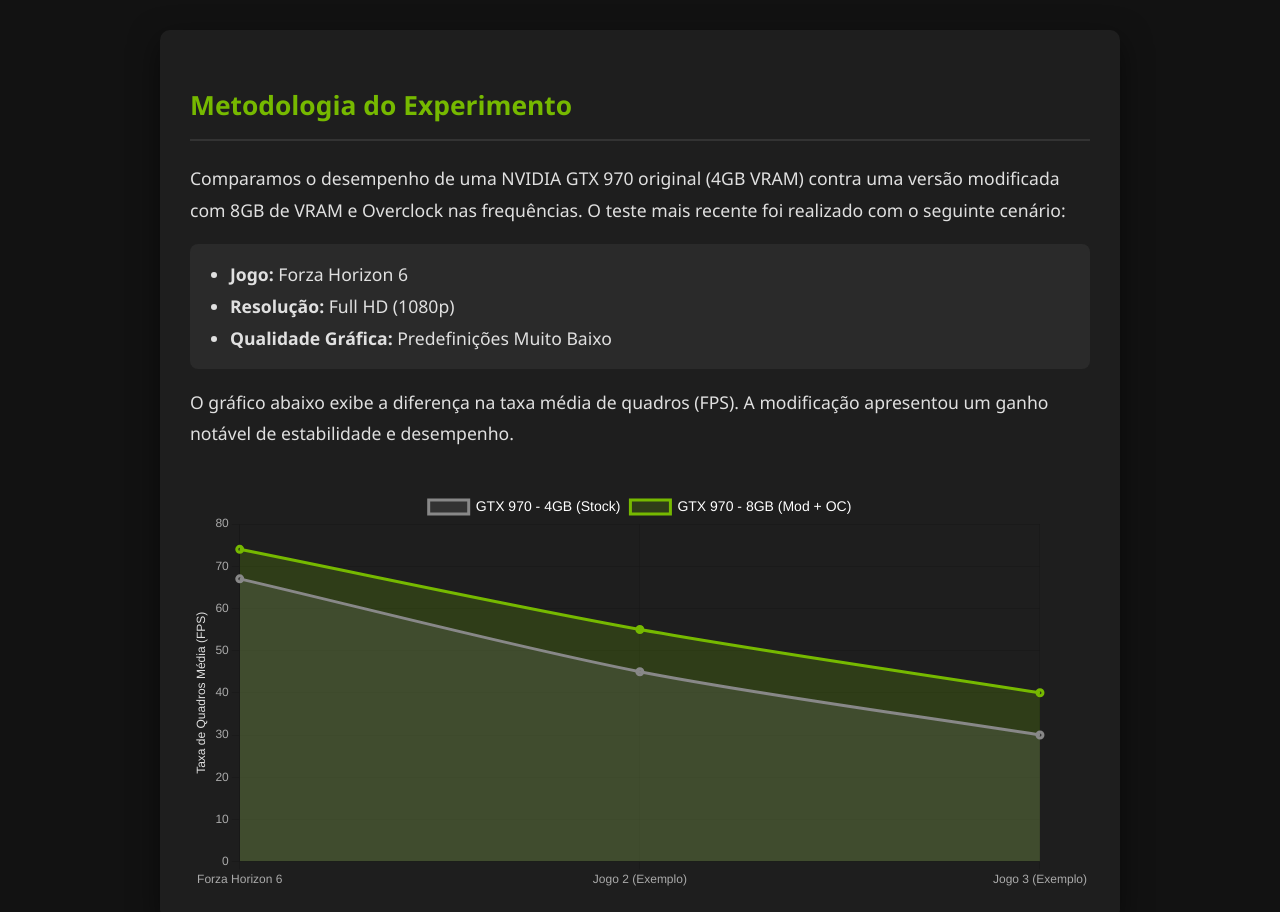
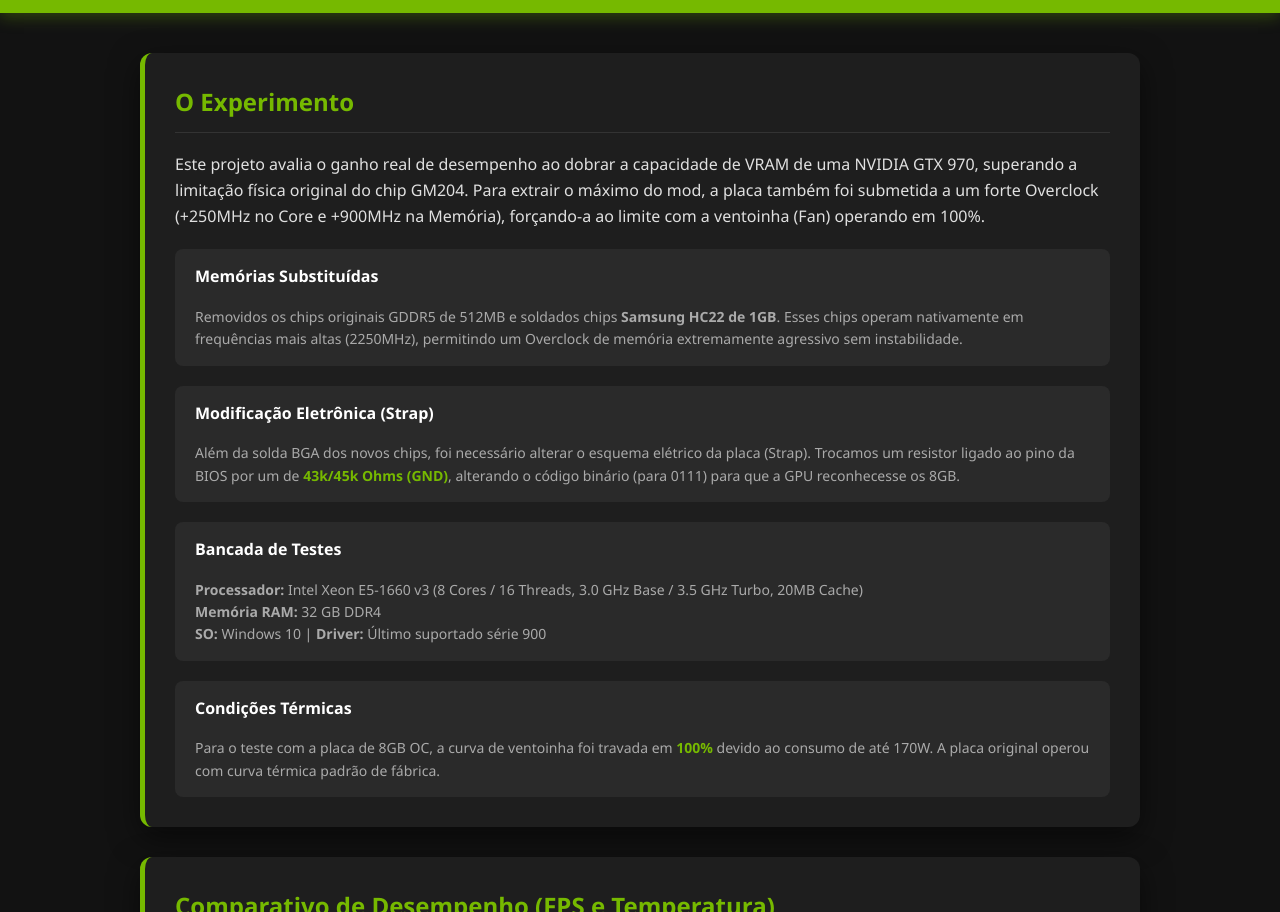
Before and after one commit to joaoleonardotec/joaoleonardotec.github.io, a plain HTML site: page index.html in a window 1280 px wide. Shown: the part 88-1000 px from the top of the page. Drawn offline with nearby package versions, Linux system fonts and the light colour scheme.

Commit message:
Update index.html

```diff
--- a/index.html
+++ b/index.html
@@ -3,115 +3,182 @@
 <head>
     <meta charset="UTF-8">
     <meta name="viewport" content="width=device-width, initial-scale=1.0">
-    <title>Experimento: GTX 970 no Forza Horizon 6</title>
+    <title>Extreme Mod: GTX 970 8GB</title>
     <script src="https://cdn.jsdelivr.net/npm/chart.js"></script>
     <style>
+        :root {
+            --nvidia-green: #76b900;
+            --dark-bg: #121212;
+            --card-bg: #1e1e1e;
+            --text-main: #e0e0e0;
+            --text-muted: #aaaaaa;
+        }
         body {
             font-family: 'Segoe UI', Tahoma, Geneva, Verdana, sans-serif;
-            background-color: #121212;
-            color: #e0e0e0;
+            background-color: var(--dark-bg);
+            color: var(--text-main);
             margin: 0;
             padding: 0;
+            line-height: 1.6;
         }
         header {
-            background-color: #76b900;
-            padding: 20px;
+            background-color: var(--nvidia-green);
+            padding: 25px 20px;
             text-align: center;
+            box-shadow: 0 4px 15px rgba(118, 185, 0, 0.3);
         }
         h1 {
             margin: 0;
-            color: #121212;
-            font-size: 28px;
+            color: var(--dark-bg);
+            font-size: 32px;
+            text-transform: uppercase;
+            letter-spacing: 2px;
         }
         .container {
-            max-width: 900px;
+            max-width: 1000px;
             margin: 40px auto;
+            padding: 0 20px;
+        }
+        .card {
+            background-color: var(--card-bg);
+            border-radius: 12px;
             padding: 30px;
-            background-color: #1e1e1e;
-            border-radius: 10px;
+            margin-bottom: 30px;
             box-shadow: 0 10px 30px rgba(0,0,0,0.5);
+            border-left: 5px solid var(--nvidia-green);
         }
-        .texto-experimento {
-            line-height: 1.8;
-            margin-bottom: 40px;
-            font-size: 1.1em;
+        h2 {
+            color: var(--nvidia-green);
+            border-bottom: 1px solid #333;
+            padding-bottom: 10px;
+            margin-top: 0;
         }
-        .texto-experimento h2 {
-            color: #76b900;
-            border-bottom: 2px solid #333;
-            padding-bottom: 10px;
+        .tech-specs {
+            display: flex;
+            flex-wrap: wrap;
+            gap: 20px;
+            margin-top: 20px;
         }
-        .texto-experimento ul {
+        .spec-box {
             background: #2a2a2a;
-            padding: 15px 40px;
+            padding: 15px 20px;
             border-radius: 8px;
+            flex: 1 1 calc(50% - 20px);
         }
-        .grafico-container {
+        .spec-box h3 {
+            margin-top: 0;
+            color: #fff;
+            font-size: 16px;
+        }
+        .spec-box p {
+            margin: 5px 0 0 0;
+            color: var(--text-muted);
+            font-size: 14px;
+        }
+        .grafico-wrapper {
             position: relative;
-            height: 400px;
+            height: 450px;
             width: 100%;
+            margin-top: 20px;
+        }
+        .highlight {
+            color: var(--nvidia-green);
+            font-weight: bold;
         }
     </style>
 </head>
 <body>
 
     <header>
-        <h1>GTX 970 (4GB vs 8GB OC) - Teste de Desempenho</h1>
+        <h1>GTX 970 Frankenstein: 4GB vs 8GB OC</h1>
     </header>
 
     <div class="container">
-        <div class="texto-experimento">
-            <h2>Metodologia do Experimento</h2>
-            <p>Comparamos o desempenho de uma NVIDIA GTX 970 original (4GB VRAM) contra uma versão modificada com 8GB de VRAM e Overclock nas frequências. O teste mais recente foi realizado com o seguinte cenário:</p>
 
-            <ul>
-                <li><strong>Jogo:</strong> Forza Horizon 6</li>
-                <li><strong>Resolução:</strong> Full HD (1080p)</li>
-                <li><strong>Qualidade Gráfica:</strong> Predefinições Muito Baixo</li>
-            </ul>
+        <!-- INTRODUÇÃO TÉCNICA -->
+        <div class="card">
+            <h2>O Experimento</h2>
+            <p>Este projeto avalia o ganho real de desempenho ao dobrar a capacidade de VRAM de uma NVIDIA GTX 970, superando a limitação física original do chip GM204. Para extrair o máximo do mod, a placa também foi submetida a um forte Overclock (+250MHz no Core e +900MHz na Memória), forçando-a ao limite com a ventoinha (Fan) operando em 100%.</p>
 
-            <p>O gráfico abaixo exibe a diferença na taxa média de quadros (FPS). A modificação apresentou um ganho notável de estabilidade e desempenho.</p>
+            <div class="tech-specs">
+                <div class="spec-box">
+                    <h3>Memórias Substituídas</h3>
+                    <p>Removidos os chips originais GDDR5 de 512MB e soldados chips <strong>Samsung HC22 de 1GB</strong>. Esses chips operam nativamente em frequências mais altas (2250MHz), permitindo um Overclock de memória extremamente agressivo sem instabilidade.</p>
+                </div>
+                <div class="spec-box">
+                    <h3>Modificação Eletrônica (Strap)</h3>
+                    <p>Além da solda BGA dos novos chips, foi necessário alterar o esquema elétrico da placa (Strap). Trocamos um resistor ligado ao pino da BIOS por um de <span class="highlight">43k/45k Ohms (GND)</span>, alterando o código binário (para 0111) para que a GPU reconhecesse os 8GB.</p>
+                </div>
+                <div class="spec-box">
+                    <h3>Bancada de Testes</h3>
+                    <p><strong>Processador:</strong> Intel Xeon E5-1660 v3 (8 Cores / 16 Threads, 3.0 GHz Base / 3.5 GHz Turbo, 20MB Cache)<br>
+                       <strong>Memória RAM:</strong> 32 GB DDR4<br>
+                       <strong>SO:</strong> Windows 10 | <strong>Driver:</strong> Último suportado série 900</p>
+                </div>
+                <div class="spec-box">
+                    <h3>Condições Térmicas</h3>
+                    <p>Para o teste com a placa de 8GB OC, a curva de ventoinha foi travada em <span class="highlight">100%</span> devido ao consumo de até 170W. A placa original operou com curva térmica padrão de fábrica.</p>
+                </div>
+            </div>
         </div>
 
-        <div class="grafico-container">
-            <canvas id="graficoComparativo"></canvas>
+        <!-- GRÁFICO -->
+        <div class="card">
+            <h2>Comparativo de Desempenho (FPS e Temperatura)</h2>
+            <p>Passe o mouse sobre os pontos do gráfico para ver a diferença de FPS e a temperatura atingida pelo chip gráfico em cada jogo.</p>
+
+            <div class="grafico-wrapper">
+                <canvas id="graficoResultados"></canvas>
+            </div>
         </div>
+
     </div>
 
     <script>
-        const ctx = document.getElementById('graficoComparativo').getContext('2d');
+        const ctx = document.getElementById('graficoResultados').getContext('2d');
 
-        // Adicione seus próximos testes aqui na mesma ordem
-        const jogosTestados = ['Forza Horizon 6', 'Jogo 2 (Exemplo)', 'Jogo 3 (Exemplo)'];
+        // Nomes dos jogos
+        const jogos = [
+            'Forza Horizon 6 (FHD/M.Baixo)',
+            'Black Myth: Wukong (FHD/Low)',
+            'GTA V (FHD/Very High)',
+            'Red Dead Red. 2 (FHD/Low)'
+        ];
 
-        // FPS da placa ORIGINAL (4GB) - O primeiro valor é o 67 do Forza
-        const fpsOriginal = [67, 45, 30];
+        // --- DADOS DA GTX 970 4GB (STOCK) ---
+        const fps4GB = [49, 44, 60, 50];
+        const temp4GB = [75, 76, 73, 74];
 
-        // FPS da placa MODIFICADA (8GB + Overclock) - O primeiro valor é o 74 do Forza
-        const fpsModificada = [74, 55, 40];
+        // --- DADOS DA GTX 970 8GB (MOD + OC) ---
+        const fps8GB = [57, 68, 80, 66];
+        const temp8GB = [68, 70, 69, 67];
 
         new Chart(ctx, {
             type: 'line',
             data: {
-                labels: jogosTestados,
+                labels: jogos,
                 datasets: [
                     {
                         label: 'GTX 970 - 4GB (Stock)',
-                        data: fpsOriginal,
+                        data: fps4GB,
                         borderColor: '#888888',
                         backgroundColor: 'rgba(136, 136, 136, 0.2)',
                         borderWidth: 3,
                         fill: true,
-                        tension: 0.3
+                        tension: 0.4,
+                        pointRadius: 6,
+                        pointHoverRadius: 8
                     },
                     {
                         label: 'GTX 970 - 8GB (Mod + OC)',
-                        data: fpsModificada,
+                        data: fps8GB,
                         borderColor: '#76b900',
                         backgroundColor: 'rgba(118, 185, 0, 0.2)',
                         borderWidth: 3,
                         fill: true,
-                        tension: 0.3
+                        tension: 0.4,
+                        pointRadius: 6,
+                        pointHoverRadius: 8
                     }
                 ]
             },
@@ -119,13 +186,13 @@
                 responsive: true,
                 maintainAspectRatio: false,
                 animation: {
-                    duration: 2500,
+                    duration: 2000,
                     easing: 'easeOutQuart'
                 },
                 scales: {
                     y: {
-                        beginAtZero: true,
-                        title: { display: true, text: 'Taxa de Quadros Média (FPS)', color: '#e0e0e0' },
+                        beginAtZero: false,
+                        title: { display: true, text: 'Taxa Média de Quadros (FPS)', color: '#e0e0e0', font: {size: 14} },
                         ticks: { color: '#aaaaaa' }
                     },
                     x: {
@@ -134,11 +201,30 @@
                 },
                 plugins: {
                     legend: {
-                        labels: { color: '#ffffff', font: { size: 14 } }
+                        labels: { color: '#ffffff', font: { size: 14 }, padding: 20 }
                     },
                     tooltip: {
+                        backgroundColor: 'rgba(0, 0, 0, 0.8)',
+                        titleFont: { size: 14 },
+                        bodyFont: { size: 14 },
+                        padding: 15,
                         mode: 'index',
-                        intersect: false
+                        intersect: false,
+                        callbacks: {
+                            label: function(context) {
+                                let label = context.dataset.label || '';
+                                let fps = context.parsed.y;
+                                let temp = '';
+
+                                if (context.datasetIndex === 0) {
+                                    temp = temp4GB[context.dataIndex];
+                                } else {
+                                    temp = temp8GB[context.dataIndex];
+                                }
+
+                                return `${label}: ${fps} FPS  (Temp: ${temp}°C)`;
+                            }
+                        }
                     }
                 }
             }
```
